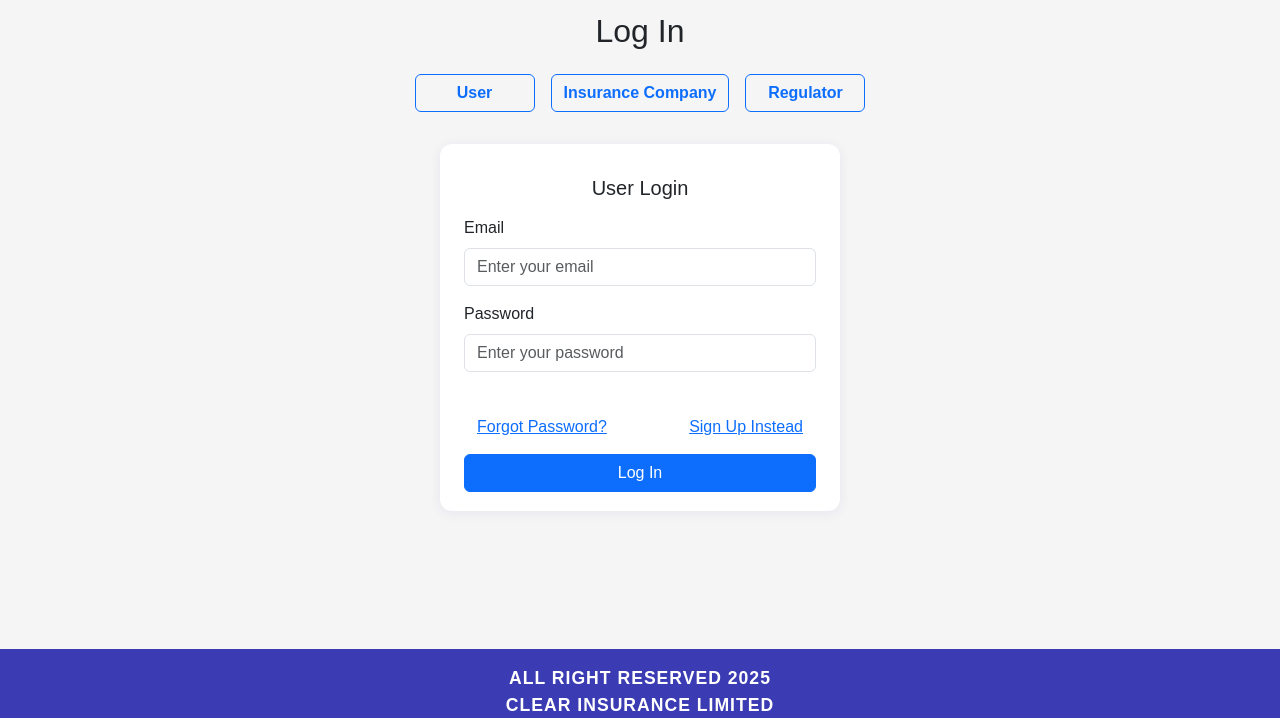
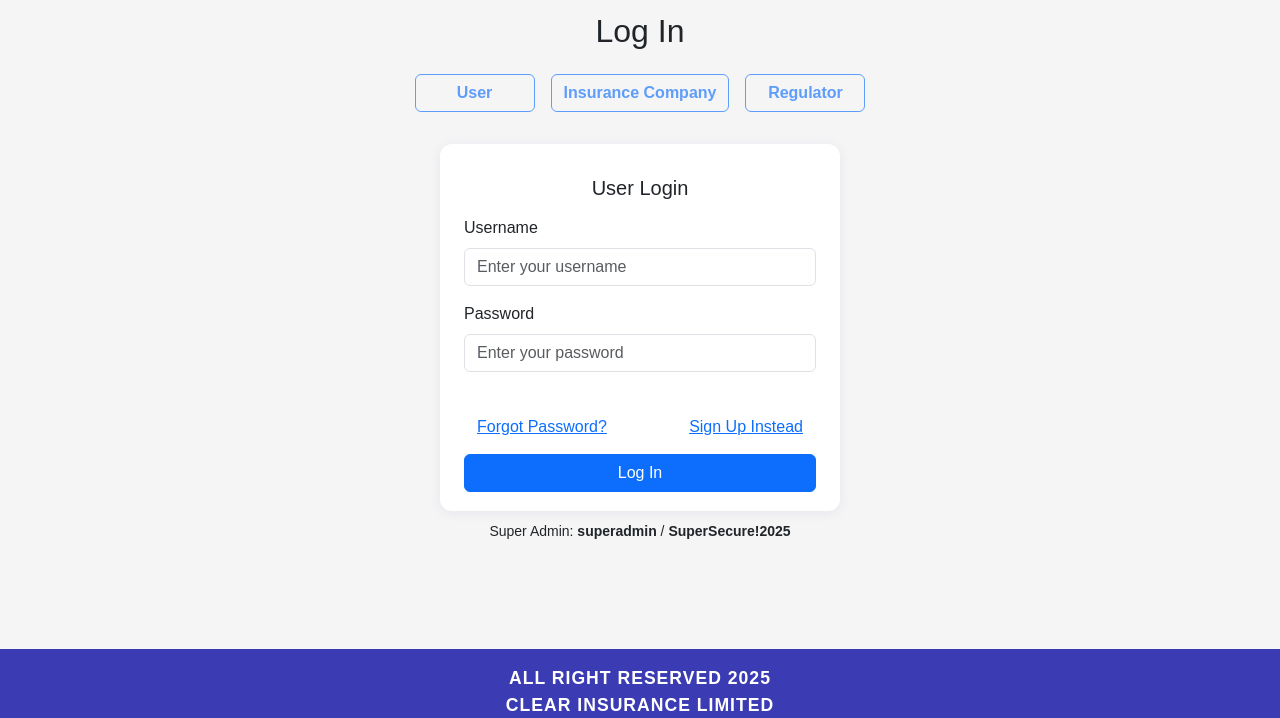
Before and after one commit to Mosethespu/clearviewins2, a Django app: page /login/ in a window 1280 px wide. Shown: the part 82-800 px from the top of the page. Run offline with Django 5.2, Linux system fonts and the light colour scheme.

Commit message:
user portion and admin portal

```diff
--- a/clearviewins2/clearviewins2/urls.py
+++ b/clearviewins2/clearviewins2/urls.py
@@ -17,6 +17,7 @@ Including another URLconf
 from django.contrib import admin
 
 from django.urls import path
+
 from clearviewins2 import views
 
 urlpatterns = [
@@ -27,4 +28,8 @@ urlpatterns = [
     path('blog/', views.blog, name='blog'),
     path('login/', views.login, name='login'),
     path('signup/', views.signup, name='signup'),
+    path('admindashboard/', views.admindashboard, name='admindashboard'),
+    path('logout/', views.logout, name='logout'),
+    path('admin/user-management/', views.user_management, name='user_management'),
+    path('admin/user-management/<str:usertype>/', views.user_management_type, name='user_management_type'),
 ]
--- a/clearviewins2/clearviewins2/views.py
+++ b/clearviewins2/clearviewins2/views.py
@@ -1,4 +1,42 @@
-from django.shortcuts import render
+from django.core.paginator import Paginator
+from django.contrib.auth.models import User
+def user_management(request):
+    # Show user type selection
+    return render(request, 'admin/admindashboard.html', {'user_types': True})
+
+def user_management_type(request, usertype):
+    # For now, use Django's User model and filter by a dummy field or group
+    # In a real app, you would have a user profile or type field
+    if usertype == 'normal':
+        users = User.objects.filter(is_superuser=False, is_staff=False)
+        title = 'Normal Users'
+    elif usertype == 'insurance':
+        users = User.objects.filter(groups__name='Insurance')
+        title = 'Insurance Employees'
+    elif usertype == 'regulator':
+        users = User.objects.filter(groups__name='Regulator')
+        title = 'Regulator Users'
+    else:
+        users = User.objects.none()
+        title = 'Unknown Type'
+    paginator = Paginator(users, 10)  # 10 users per page
+    page_number = request.GET.get('page')
+    page_obj = paginator.get_page(page_number)
+    return render(request, 'admin/user_management_table.html', {
+        'page_obj': page_obj,
+        'usertype': usertype,
+        'title': title,
+    })
+from django.contrib.auth import logout as auth_logout
+def logout(request):
+    auth_logout(request)
+    return redirect('/')
+def admindashboard(request):
+    return render(request, 'admin/admindashboard.html')
+
+from django.shortcuts import render, redirect
+from django.contrib.auth import authenticate, login as auth_login
+from django.contrib import messages
 
 def landing(request):
     return render(request, 'landing.html')
@@ -13,6 +51,28 @@ def blog(request):
     return render(request, 'blog.html')
 
 def login(request):
+    if request.method == 'POST':
+        username = request.POST.get('username', '').strip()
+        password = request.POST.get('password', '').strip()
+        # Basic validation for blank fields
+        if not username or not password:
+            messages.error(request, 'Username and password are required.')
+            return render(request, 'login.html')
+        # Prevent SQL injection by only allowing alphanumeric usernames (Django ORM is safe, but extra check)
+        import re
+        if not re.match(r'^[\w.@+-]+$', username):
+            messages.error(request, 'Invalid username or email format.')
+            return render(request, 'login.html')
+        user = authenticate(request, username=username, password=password)
+        if user is not None:
+            auth_login(request, user)
+            if user.is_superuser and user.username == 'superadmin':
+                return redirect('/admindashboard/')
+            # Redirect other users as needed
+            return redirect('/')
+        else:
+            messages.error(request, 'Invalid username/email or password.')
+            return render(request, 'login.html')
     return render(request, 'login.html')
 
 def signup(request):
--- a/clearviewins2/templates/base.html
+++ b/clearviewins2/templates/base.html
@@ -32,8 +32,13 @@
                     <li class="nav-item"><a class="nav-link" href="/features/">Features</a></li>
                     <li class="nav-item"><a class="nav-link" href="/blog/">Blog</a></li>
                     <li class="nav-item"><a class="nav-link" href="/contact/">Contact Us</a></li>
-                    <li class="nav-item"><a class="nav-link" href="/login/">Log In</a></li>
-                    <li class="nav-item"><a class="nav-link" href="/signup/">Sign Up</a></li>
+                    {% if user.is_authenticated %}
+                        <li class="nav-item"><span class="nav-link">Logged in as <b>{{ user.username }}</b></span></li>
+                        <li class="nav-item"><a class="nav-link" href="/logout/">Log Out</a></li>
+                    {% else %}
+                        <li class="nav-item"><a class="nav-link" href="/login/">Log In</a></li>
+                        <li class="nav-item"><a class="nav-link" href="/signup/">Sign Up</a></li>
+                    {% endif %}
                 </ul>
             </div>
         </div>
--- a/clearviewins2/templates/login.html
+++ b/clearviewins2/templates/login.html
@@ -2,6 +2,7 @@
 {% block title %}Log In - ClearInsure{% endblock %}
 {% block extra_head %}
 <style>
+
   .login-card {
     width: 100%;
     max-width: 400px;
@@ -35,99 +36,45 @@
   }
 </style>
 {% endblock %}
+
 {% block content %}
 <div class="container py-4">
+  {% if messages %}
+    <div class="mb-3">
+      {% for message in messages %}
+        <div class="alert alert-danger" role="alert">{{ message }}</div>
+      {% endfor %}
+    </div>
+  {% endif %}
   <h2 class="text-center mb-4">Log In</h2>
   <div class="d-flex flex-wrap justify-content-center mb-3">
-    <button class="btn btn-outline-primary login-toggle-btn" id="btn-user">User</button>
-    <button class="btn btn-outline-primary login-toggle-btn" id="btn-insurer">Insurance Company</button>
-    <button class="btn btn-outline-primary login-toggle-btn" id="btn-regulator">Regulator</button>
+    <button class="btn btn-outline-primary login-toggle-btn" disabled>User</button>
+    <button class="btn btn-outline-primary login-toggle-btn" disabled>Insurance Company</button>
+    <button class="btn btn-outline-primary login-toggle-btn" disabled>Regulator</button>
   </div>
   <div class="row justify-content-center">
-    <div class="col-12 col-md-8" id="login-container"></div>
+    <div class="col-12 col-md-8">
+      <form class="login-card" method="post" action="/login/">
+        {% csrf_token %}
+        <h5 class="mb-3 text-center">User Login</h5>
+        <div class="mb-3">
+          <label for="username" class="form-label">Username</label>
+          <input type="text" class="form-control" name="username" id="username" placeholder="Enter your username" required>
+        </div>
+        <div class="mb-3">
+          <label for="password" class="form-label">Password</label>
+          <input type="password" class="form-control" name="password" id="password" placeholder="Enter your password" required>
+        </div>
+        <div class="login-actions">
+          <button type="button" class="btn btn-link" onclick="window.location.href='/forgotpassword/'">Forgot Password?</button>
+          <button type="button" class="btn btn-link" onclick="window.location.href='/signup/'">Sign Up Instead</button>
+        </div>
+        <button type="submit" class="btn btn-primary w-100 mt-2">Log In</button>
+      </form>
+      <div class="mt-2 text-center">
+        <small>Super Admin: <b>superadmin</b> / <b>SuperSecure!2025</b></small>
+      </div>
+    </div>
   </div>
 </div>
 {% endblock %}
-{% block extra_scripts %}
-<script>
-function renderLogin(type) {
-  const container = document.getElementById('login-container');
-  container.innerHTML = '';
-  let formHtml = '';
-  if (type === 'user') {
-    formHtml = `
-      <form class='login-card'>
-        <h5 class='mb-3 text-center'>User Login</h5>
-        <div class='mb-3'>
-          <label for='user-email' class='form-label'>Email</label>
-          <input type='email' class='form-control' id='user-email' placeholder='Enter your email'>
-        </div>
-        <div class='mb-3'>
-          <label for='user-password' class='form-label'>Password</label>
-          <input type='password' class='form-control' id='user-password' placeholder='Enter your password'>
-        </div>
-        <div class='login-actions'>
-          <button type='button' class='btn btn-link'>Forgot Password?</button>
-          <button type='button' class='btn btn-link' onclick="window.location.href='/signup/'">Sign Up Instead</button>
-        </div>
-        <button type='submit' class='btn btn-primary w-100 mt-2'>Log In</button>
-      </form>
-    `;
-  } else if (type === 'insurer') {
-    formHtml = `
-      <form class='login-card'>
-        <h5 class='mb-3 text-center'>Insurance Company Login</h5>
-        <div class='mb-3'>
-          <label for='insurer-employeeid' class='form-label'>Employee ID</label>
-          <input type='text' class='form-control' id='insurer-employeeid' placeholder='Enter your employee ID'>
-        </div>
-        <div class='mb-3'>
-          <label for='insurer-email' class='form-label'>Email</label>
-          <input type='email' class='form-control' id='insurer-email' placeholder='Enter your email'>
-        </div>
-        <div class='mb-3'>
-          <label for='insurer-password' class='form-label'>Password</label>
-          <input type='password' class='form-control' id='insurer-password' placeholder='Enter your password'>
-        </div>
-        <div class='login-actions'>
-          <button type='button' class='btn btn-link'>Forgot Password?</button>
-          <button type='button' class='btn btn-link' onclick="window.location.href='/signup/'">Sign Up Instead</button>
-        </div>
-        <button type='submit' class='btn btn-primary w-100 mt-2'>Log In</button>
-      </form>
-    `;
-  } else if (type === 'regulator') {
-    formHtml = `
-      <form class='login-card'>
-        <h5 class='mb-3 text-center'>Regulator Login</h5>
-        <div class='mb-3'>
-          <label for='regulator-employeeid' class='form-label'>Employee ID</label>
-          <input type='text' class='form-control' id='regulator-employeeid' placeholder='Enter your employee ID'>
-        </div>
-        <div class='mb-3'>
-          <label for='regulator-email' class='form-label'>Email</label>
-          <input type='email' class='form-control' id='regulator-email' placeholder='Enter your email'>
-        </div>
-        <div class='mb-3'>
-          <label for='regulator-password' class='form-label'>Password</label>
-          <input type='password' class='form-control' id='regulator-password' placeholder='Enter your password'>
-        </div>
-        <div class='login-actions'>
-          <button type='button' class='btn btn-link'>Forgot Password?</button>
-          <button type='button' class='btn btn-link' onclick="window.location.href='/signup/'">Sign Up Instead</button>
-        </div>
-        <button type='submit' class='btn btn-primary w-100 mt-2'>Log In</button>
-      </form>
-    `;
-  }
-  container.innerHTML = formHtml;
-}
-
-document.getElementById('btn-user').onclick = () => renderLogin('user');
-document.getElementById('btn-insurer').onclick = () => renderLogin('insurer');
-document.getElementById('btn-regulator').onclick = () => renderLogin('regulator');
-
-// Show user login by default
-renderLogin('user');
-</script>
-{% endblock %}
--- a/clearviewins2/templates/signup.html
+++ b/clearviewins2/templates/signup.html
@@ -97,7 +97,7 @@ function renderSignup(type) {
         </div>
         <div class='signup-actions'>
           <button type='button' class='btn btn-link' onclick="window.location.href='/login/'">Log In Instead</button>
-          <button type='button' class='btn btn-link'>Forgot Password?</button>
+          <button type='button' class='btn btn-link' onclick="window.location.href='/forgotpassword/'">Forgot Password?</button>
         </div>
         <button type='submit' class='btn btn-primary w-100 mt-2'>Sign Up</button>
       </form>
```
Also changed, not shown: clearviewins2/create_superadmin.py (added, +20 -0 lines), clearviewins2/templates/admin/admindashboard.html (added, +23 -0 lines), clearviewins2/templates/admin/user_management_table.html (added, +51 -0 lines), clearviewins2/templates/forgotpassword.html (+48 -0 lines), clearviewins2/clearviewins2/models.py (added), clearviewins2/db.sqlite3.
